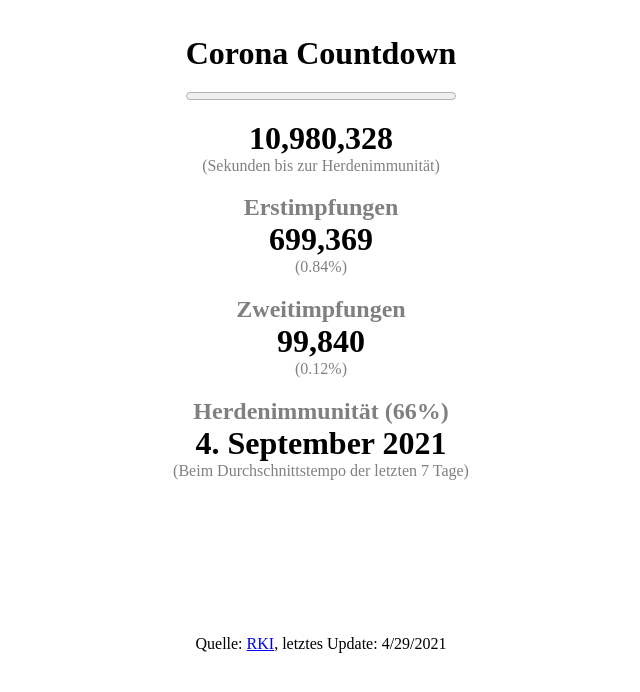
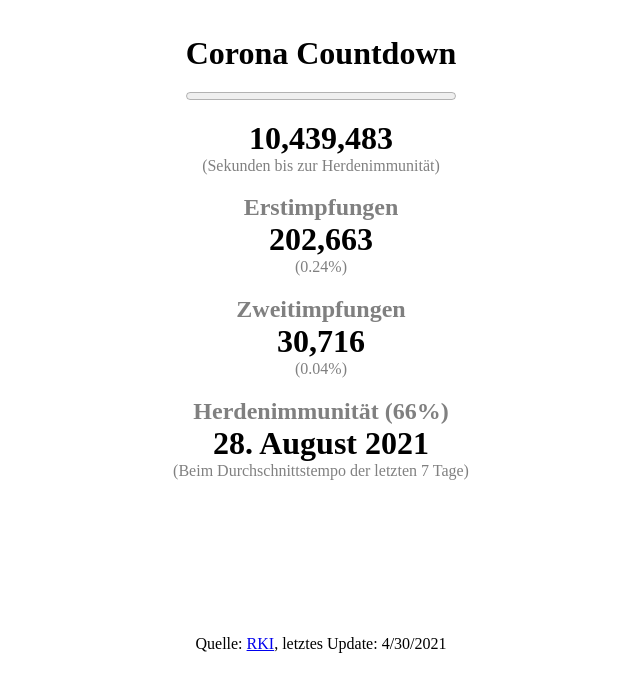
Before and after one commit to rednil/corona-countdown, a plain HTML site: page index.html in a window 1280 px wide. Shown: the whole page, without its empty margins (319-959 px from the left). Drawn offline with Linux system fonts and the light colour scheme.

Commit message:
auto-update

```diff
--- a/index.html
+++ b/index.html
@@ -75,54 +75,54 @@
     const data = {
  "entries": [
   [
-   "2021-04-19",
-   337215,
-   60165
-  ],
-  [
    "2021-04-20",
-   491500,
-   60942
+   492225,
+   61132
   ],
   [
    "2021-04-21",
-   638887,
-   70478
+   639741,
+   70723
   ],
   [
    "2021-04-22",
-   562075,
-   63871
+   563493,
+   64540
   ],
   [
    "2021-04-23",
-   474259,
-   65003
+   479892,
+   65964
   ],
   [
    "2021-04-24",
-   301262,
-   57866
+   306699,
+   58454
   ],
   [
    "2021-04-25",
-   229052,
-   46786
+   233692,
+   47010
   ],
   [
    "2021-04-26",
-   342081,
-   70758
+   352301,
+   71751
   ],
   [
    "2021-04-27",
-   693760,
-   87098
+   690632,
+   87976
   ],
   [
    "2021-04-28",
-   970295,
-   118657
+   978719,
+   122898
+  ],
+  [
+   "2021-04-29",
+   789714,
+   126674
   ]
  ],
  "total": [
```
